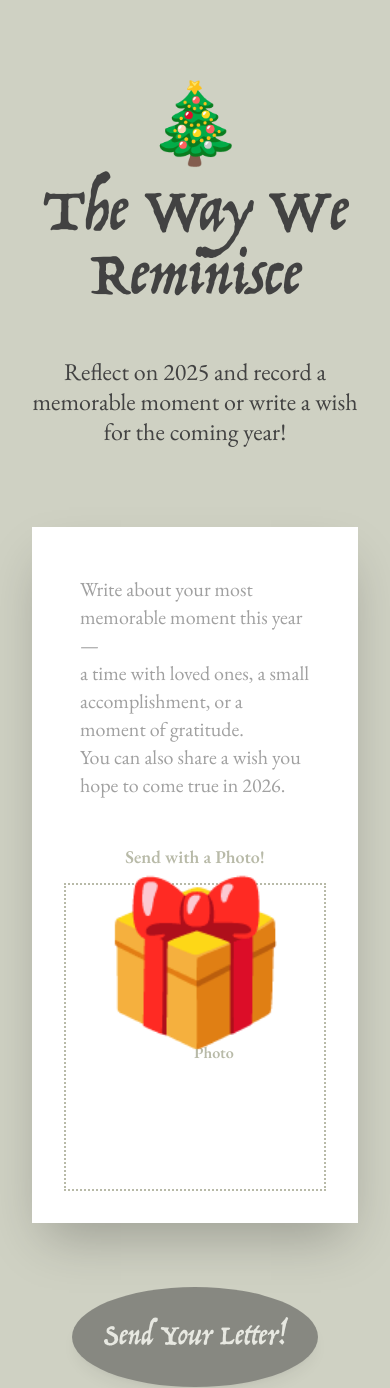
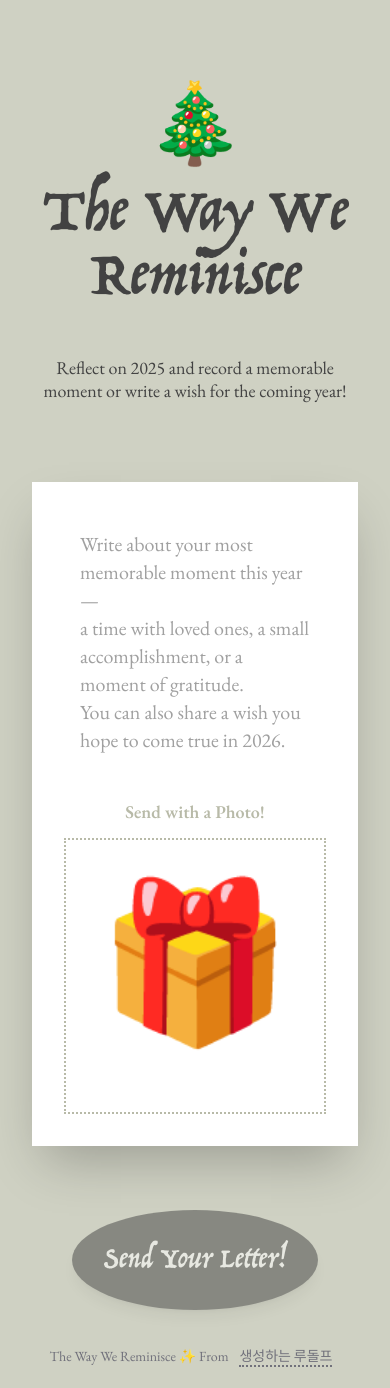
Before and after one commit to ajangeunajang-kaist/christmas, a Next.js app: page / in a window 390 px wide. Shown: the top 1388 px of the page. Built offline with nearby package versions, Linux system fonts and the light colour scheme.

Commit message:
Fix: photo ui padding

```diff
--- a/app/page.tsx
+++ b/app/page.tsx
@@ -54,7 +54,7 @@ export default function Home() {
           >
             The Way We Reminisce
           </h1>
-          <p className="my-12 text-2xl leading-tight font-[family-name:var(--font-eb-garamond)]">
+          <p className="my-12 text-lg lg:text-2xl leading-tight font-[family-name:var(--font-eb-garamond)]">
             Reflect on 2025 and record a memorable moment or write a wish for
             the coming year!
           </p>
@@ -84,7 +84,7 @@ You can also share a wish you hope to come true in 2026."
                 Send with a Photo!
               </label>
               <label className="block text-center w-full text-center cursor-pointer">
-                <div className="w-full border-2 border-[#b8baa8] border-dotted text-[#b8baa8] p-32 leading-none font-semibold transition-all">
+                <div className="w-full border-2 border-[#b8baa8] border-dotted text-[#b8baa8] py-32 leading-none font-semibold transition-all">
                   Find a Photo
                 </div>
                 <input
```
